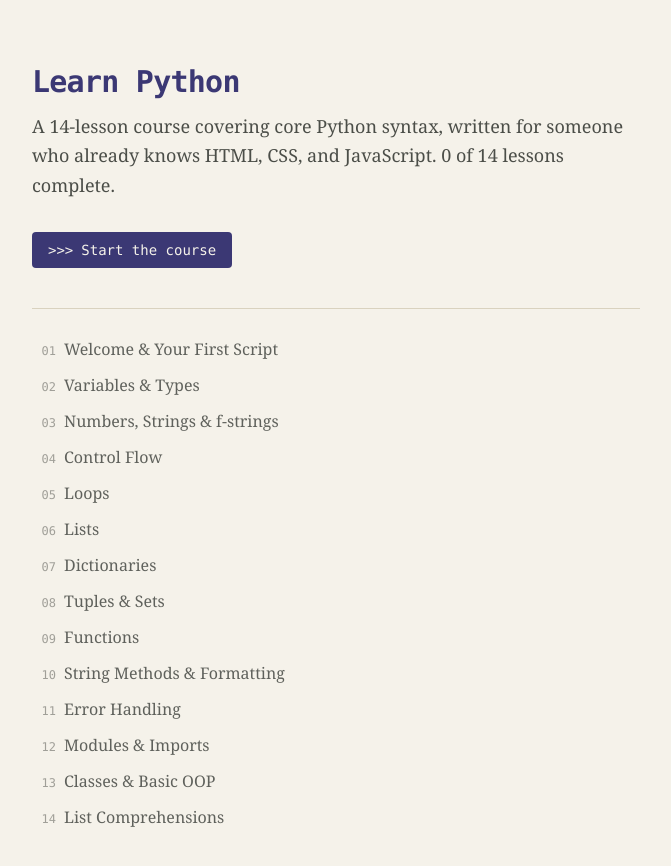
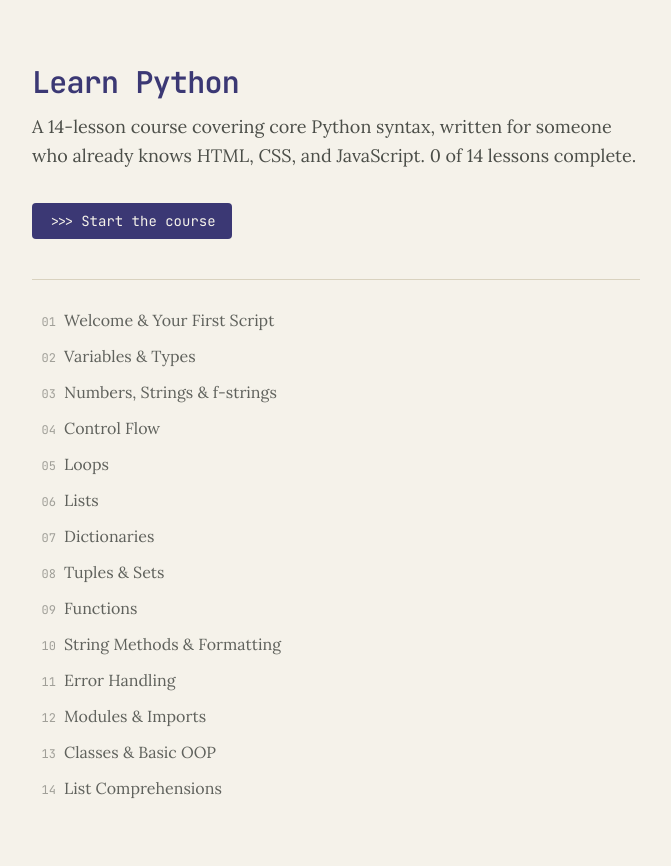
Before and after one commit to Jake-Churchill/learn-python, a React (Vite) app: page / in a window 1280 px wide. Shown: the top 866 px of the page, without its empty margins (304-975 px from the left). Built offline with nearby package versions, Linux system fonts and the light colour scheme.

Commit message:
Fix CSS import order so Google Fonts import isn't dropped

```diff
--- a/src/index.css
+++ b/src/index.css
@@ -1,5 +1,5 @@
+@import url("https://fonts.googleapis.com/css2?family=JetBrains+Mono:wght@400;500;600;700&family=Lora:ital,wght@0,400;0,500;0,600;1,400&display=swap");
 @import "tailwindcss";
-@import url("https://fonts.googleapis.com/css2?family=JetBrains+Mono:wght@400;500;600;700&family=Lora:ital,wght@0,400;0,500;0,600;1,400&display=swap");
 
 @theme {
   --color-paper: #f5f2ea;
```
